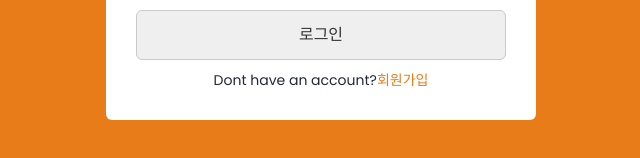
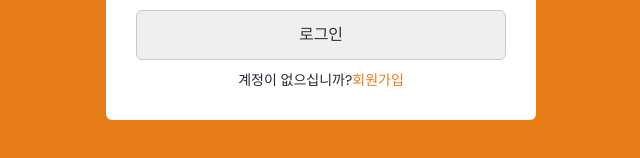
Before and after one commit to ThePurple74/elc, a Next.js app: page / in a window 1280 px wide. Shown: the part 260-418 px from the top of the page, without its empty margins (319-959 px from the left). Built offline with nearby package versions, Linux system fonts and the light colour scheme.

Commit message:
Update index.js

```diff
--- a/pages/index.js
+++ b/pages/index.js
@@ -77,7 +77,7 @@ export default function Home() {
 
         <div className="form-link">
           <span>
-            Dont have an account?
+            계정이 없으십니까?
             <Link href="/register">회원가입</Link>
           </span>
         </div>
```
